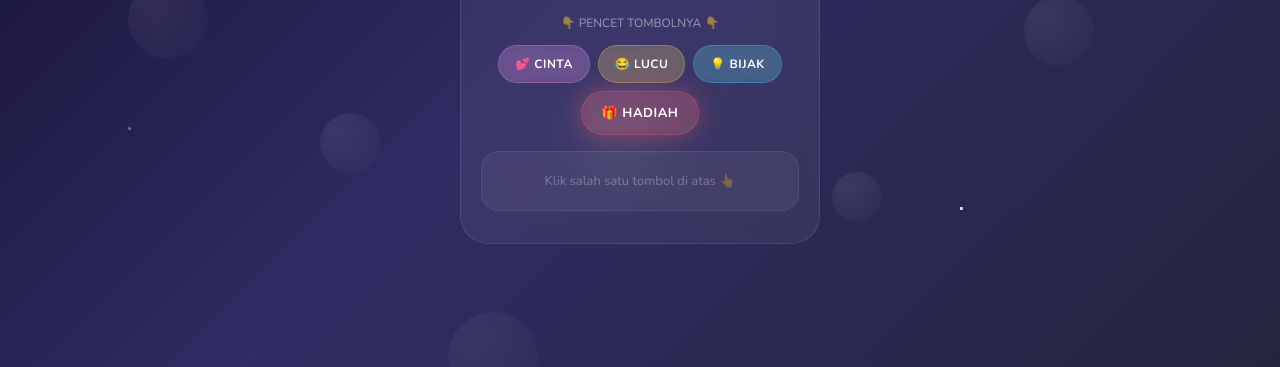
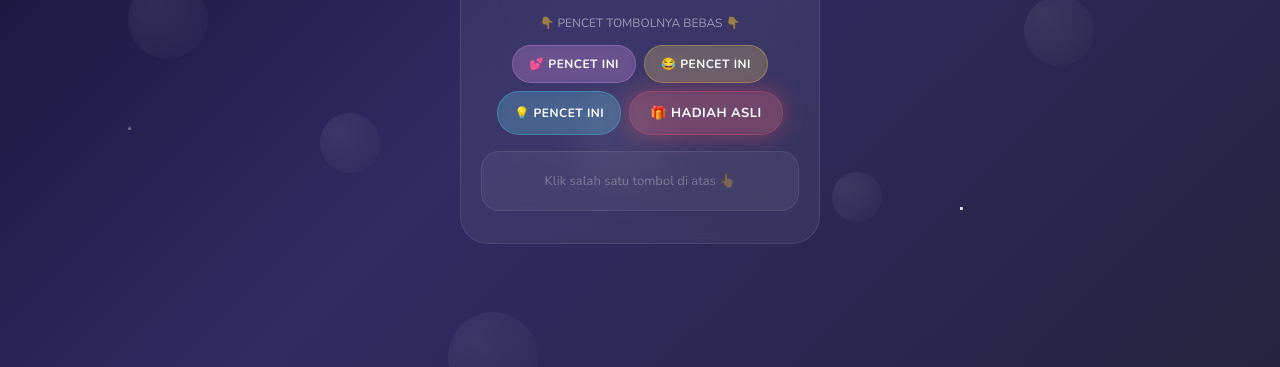
Before and after one commit to danangkurniaw/danangkurniaw.github.io, a plain HTML site: page ucapan-ultah.html in a window 1280 px wide. Shown: the part 433-800 px from the top of the page. Drawn offline with nearby package versions, Linux system fonts and the light colour scheme.

Commit message:
Prank buttons: 3 fake, 1 real HADIAH ASLI

```diff
--- a/ucapan-ultah.html
+++ b/ucapan-ultah.html
@@ -110,13 +110,13 @@ body{
     <h1>Happy Birthday!</h1>
     <p class="age">Level Up! +1 Tahun</p>
 
-    <p style="color:rgba(255,255,255,0.5);font-size:12px;margin-bottom:14px">&#x1F447; PENCET TOMBOLNYA &#x1F447;</p>
+    <p style="color:rgba(255,255,255,0.5);font-size:12px;margin-bottom:14px">&#x1F447; PENCET TOMBOLNYA BEBAS &#x1F447;</p>
 
     <div class="btns-row">
-      <button class="btn-love" onclick="showMsg('love')">&#x1F495; CINTA</button>
-      <button class="btn-funny" onclick="showMsg('funny')">&#x1F602; LUCU</button>
-      <button class="btn-wise" onclick="showMsg('wise')">&#x1F4A1; BIJAK</button>
-      <button class="btn-surprise" onclick="showMsg('surprise')">&#x1F381; HADIAH</button>
+      <button class="btn-love" onclick="showMsg('love')">&#x1F495; PENCET INI</button>
+      <button class="btn-funny" onclick="showMsg('funny')">&#x1F602; PENCET INI</button>
+      <button class="btn-wise" onclick="showMsg('wise')">&#x1F4A1; PENCET INI</button>
+      <button class="btn-surprise" onclick="showMsg('surprise')">&#x1F381; HADIAH ASLI</button>
     </div>
 
     <div class="msg-bubble" id="msgArea">
@@ -150,9 +150,9 @@ body{
 
 <script>
 var messages={
-  love:['Kamu adalah alasan kenapa aku tersenyum setiap hari \uD83D\uDE0D','Kehadiranmu membuat hidupku lebih berwarna \uD83C\uDF08','Setiap detik bersamamu adalah hadiah \uD83C\uDF81','Kamu bukan cuma cantik/tampan. Kamu rumah. \uD83C\uDFE0','Aku jatuh cinta setiap kali lihat kamu \uD83D\uDC98'],
-  funny:['Umur cuma angka. Dompet yg makin tipis pas traktir \uD83D\uDCB8','Makin tua? Nggak. Cuma makin VINTAGE \uD83C\uDF7E','Kalori kue ultah = 0. Percayalah \uD83C\uDF70','Kamu bukan tua. Kamu LIMITED EDITION \uD83C\uDF1F','Tiup lilinnya pelan2. Nanti copot giginya \uD83D\uDE02'],
-  wise:['Hidup itu seperti kue. Kadang manis, kadang bantat. Tapi tetap layak dinikmati \uD83C\uDF70','Umur bertambah adalah privilege. Tidak semua orang seberuntung kamu \u2728','Jangan takut gagal. Yang penting udah nyoba dan KENYANG \uD83C\uDF5C','Kamu adalah penulis ceritamu sendiri. Tulis yang EPIC \uD83D\uDCD6','Hari ini milestone. Bukan finish line. Still loading... \u23F3'],
+  love:['Loading... 99% \u23F3','Klik tombol HADIAH aja deh \uD83D\uDE1C','Bentar ya... *koneksi lemot* \uD83D\uDCF6','Maaf, kuota cinta hari ini habis \uD83D\uDE05','BUKAN INI! Yang \uD83C\uDF81 itu lho!'],
+  funny:['Error 404: Ucapan tidak ditemukan \uD83E\uDD37','Server sibuk. Silakan refresh muka dulu \uD83D\uDE06','Ngetik dulu... *padahal nggak* \u231B','Ucapan masih di jalan. Track: JNT \uD83D\uDCE6','NIAT NGGAK SIH PENCET YANG HADIAH? \uD83D\uDE24'],
+  wise:['\"Kebahagiaan ada di tombol HADIAH\" — Plato \uD83C\uDF1F','Makin dipencet makin gaada isinya \uD83D\uDE0E','Kamu yakin mau bijak? Mending pencet HADIAH','Motivasi hari ini: JANGAN PENCET INI \uD83D\uDEAC','Loading wisdom... failed. Coba tombol \uD83C\uDF81'],
   surprise:[]
 };
 
```
